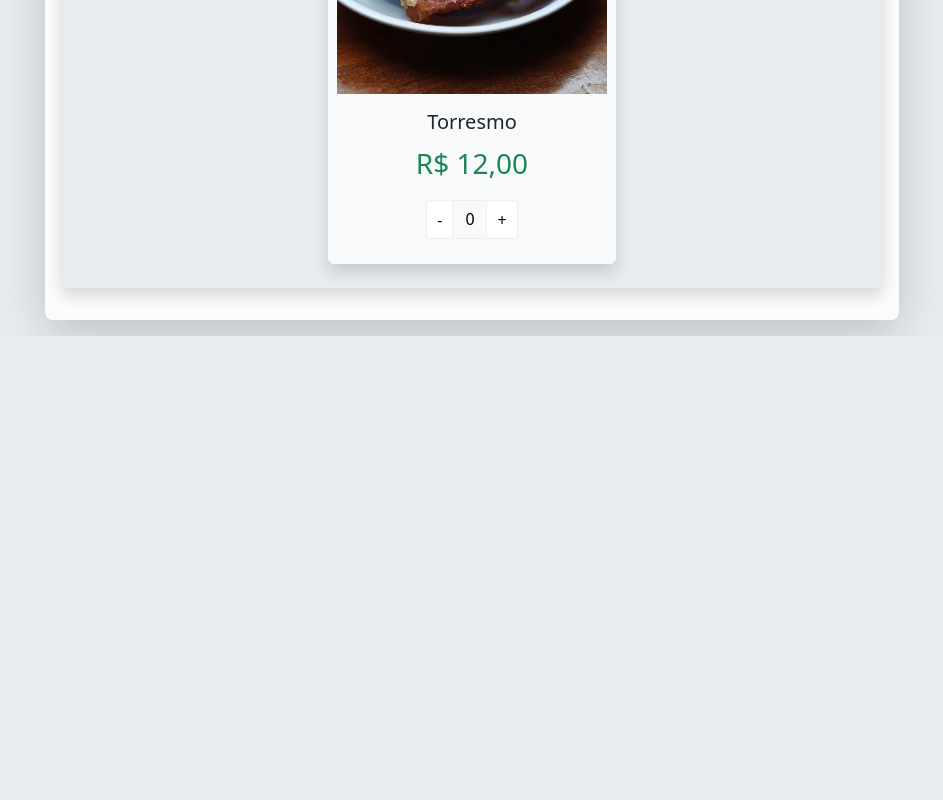
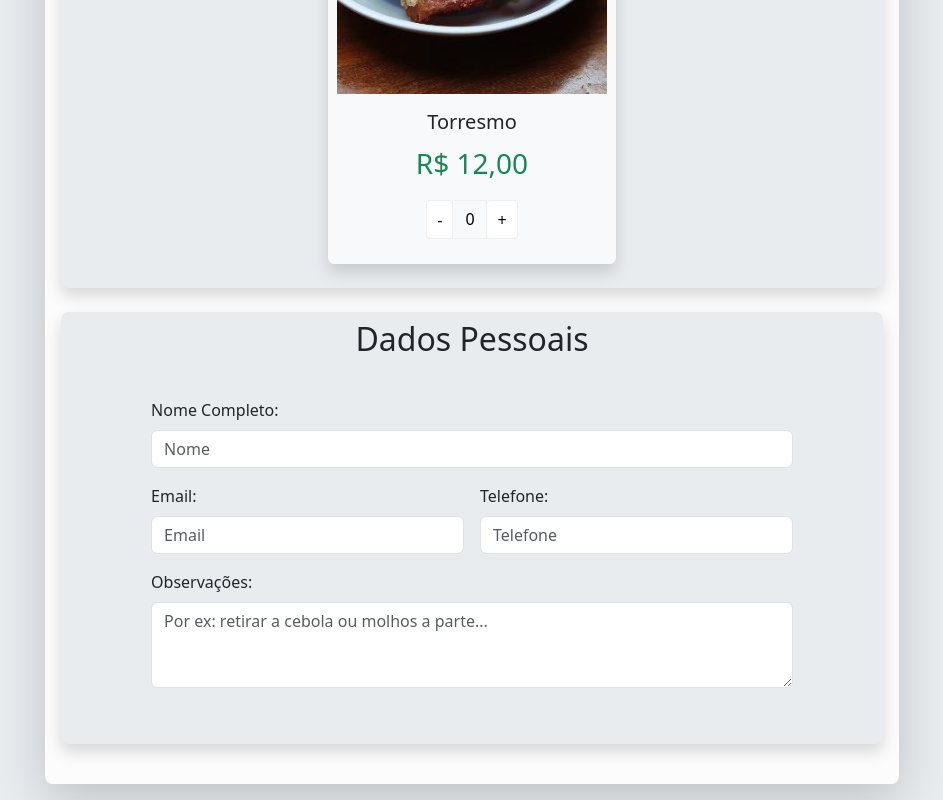
Before and after one commit to erossecundus/BootCampDevJr_m2c2-Projeto_Menu2, a plain HTML site: page index.html in a window 1280 px wide. Shown: the part 2661-3461 px from the top of the page, without its empty margins (168-1111 px from the left). Before the commit the page ends 2997 px from the top, so only its background shows below. Drawn offline with nearby package versions, Linux system fonts and the light colour scheme.

Commit message:
closes #4 - Formulário

```diff
--- a/index.html
+++ b/index.html
@@ -171,7 +171,7 @@
     </div>
 
     <!--Bloco 2 - Acompanhamento-->
-    <div class="row bg-body-secondary shadow rounded-3 p-2 mx-auto my-3 justify-content-center">
+    <div class="row bg-body-secondary shadow rounded-3 p-2 mx-auto mb-4 justify-content-center">
 
       <!--Title and Subtitle Acompanhamento-->
       <div class="row">
@@ -230,8 +230,38 @@
 
     </div>
 
+    <!--Bloco 3 - Forms-->
+    <div class="row bg-body-secondary shadow rounded-3 p-2 mx-auto mb-4 justify-content-center">
 
+      <!--Title and Subtitle Forms-->
+      <div class="row">
+        <div class="col">
+          <h2>Dados Pessoais</h2>
+        </div>
+      </div>
 
+      <!--Formulário-->
+      <form class="row g-3 mb-5 text-start">
+        <div class="col-12 col-lg-10 offset-lg-1">
+          <label for="inputNome" class="form-label">Nome Completo:</label>
+          <input type="text" class="form-control" id="inputNome" placeholder="Nome">
+        </div>
+        <div class="col-12 col-lg-5 offset-lg-1">
+          <label for="inputEmail" class="form-label">Email:</label>
+          <input type="email" class="form-control" id="inputEmail" placeholder="Email">
+        </div>
+        <div class="col-12 col-lg-5 offset-lg-0">
+          <label for="inputPhone" class="form-label">Telefone:</label>
+          <input type="text" class="form-control" id="inputPhone" placeholder="Telefone">
+        </div>
+        <div class="col-12 col-lg-10 offset-lg-1">
+          <label for="inputObs" class="form-label">Observações:</label>
+          <textarea class="form-control" id="inputObs" rows="3"
+            placeholder="Por ex: retirar a cebola ou molhos a parte..."></textarea>
+        </div>
+      </form>
+
+    </div>
 
 
 
```
